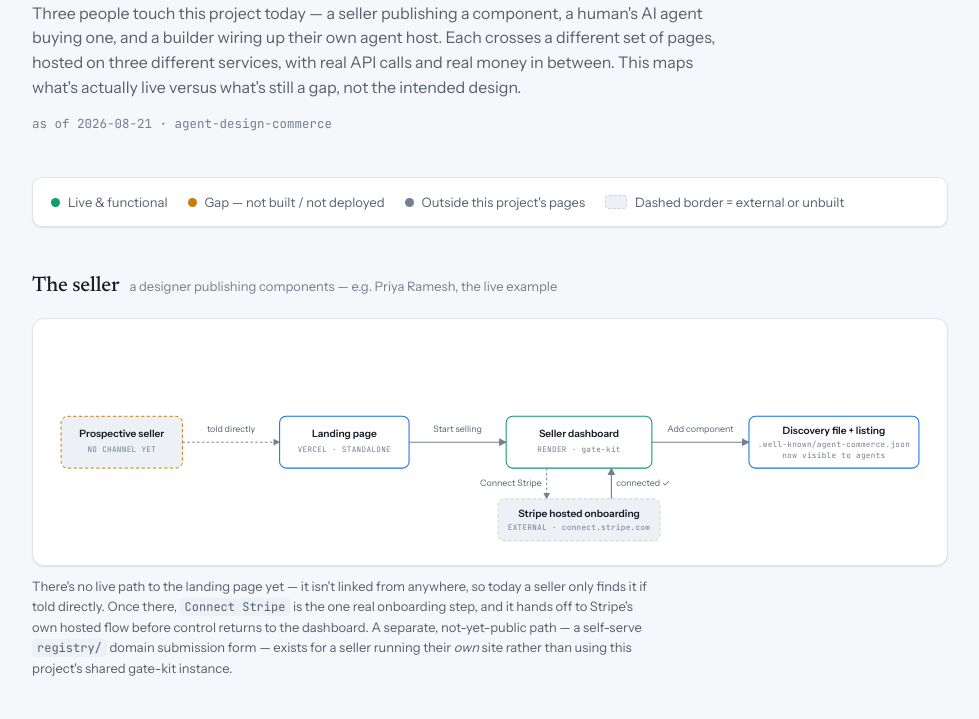
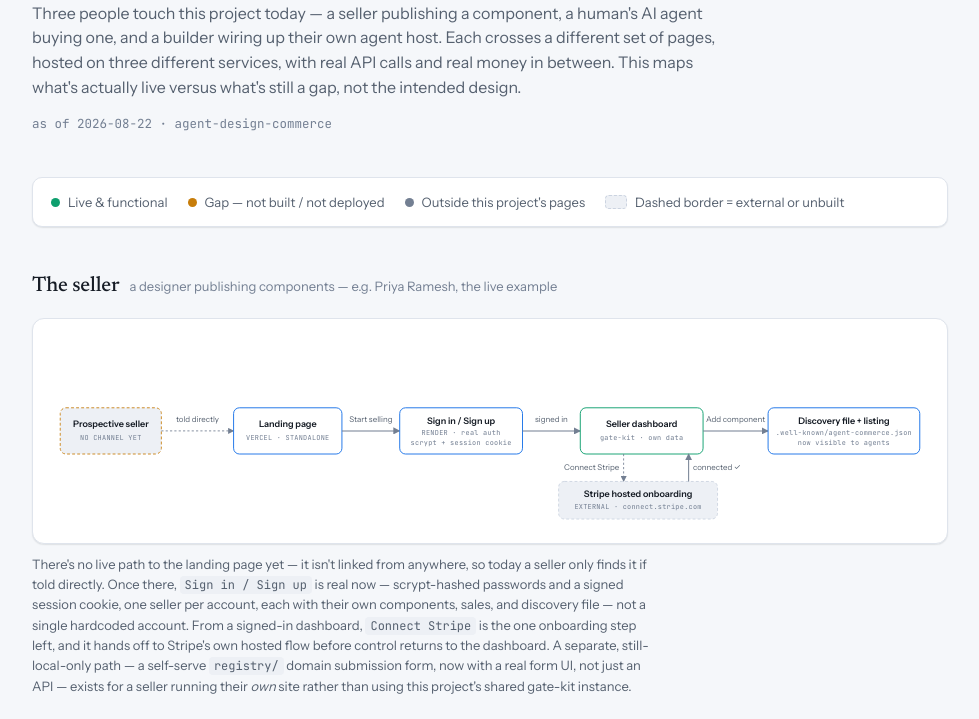
Before and after one commit to donaldrichard19-LVD/agent-design-commerce, a plain HTML site: page docs/user-journey-map.html in a window 1280 px wide. Shown: the part 143-862 px from the top of the page, without its empty margins (150-1129 px from the left). Drawn offline with Linux system fonts and the light colour scheme.

Commit message:
Update journey map to reflect shipped multi-tenant auth
Seller lane now shows the real sign-in/sign-up step (scrypt +
session cookie) between the landing page and the per-seller
dashboard, replacing the old single-hardcoded-account flow. Gaps
callout updated: auth gap removed (it's built, just only exercised
by one migrated seller so far); registry submission form now has a
real UI but its declared Render service still isn't actually
deployed (confirmed via x-render-routing: no-server). Also drops
"Stack" from the doc's own title/eyebrow to match the current brand.

```diff
--- a/docs/user-journey-map.html
+++ b/docs/user-journey-map.html
@@ -1,4 +1,4 @@
-<title>Open Commerce Stack Journey Map</title>
+<title>Open Commerce Journey Map</title>
 <style>
   :root {
     --surface-page: #F5F7FA;
@@ -157,7 +157,7 @@
 <div class="page">
 
   <div class="doc-header">
-    <div class="eyebrow">Open Commerce Stack — internal reference</div>
+    <div class="eyebrow">Open Commerce — internal reference</div>
     <h1>Who lands where, and what happens next</h1>
     <p class="doc-sub">
       Three people touch this project today — a seller publishing a component, a human's AI agent buying one,
@@ -165,7 +165,7 @@
       different services, with real API calls and real money in between. This maps what's actually live versus
       what's still a gap, not the intended design.
     </p>
-    <div class="doc-meta">as of 2026-08-21 · agent-design-commerce</div>
+    <div class="doc-meta">as of 2026-08-22 · agent-design-commerce</div>
   </div>
 
   <div class="legend" role="group" aria-label="Diagram legend">
@@ -183,7 +183,7 @@
     </div>
     <figure>
       <div class="diagram-frame">
-        <svg viewBox="0 0 1080 260" role="img" aria-label="Seller journey: a prospective seller has no live channel to discover the landing page today; from the landing page they click through to the seller dashboard on Render, where connecting Stripe branches out to Stripe's own hosted onboarding before returning, and adding a component publishes a live discovery file.">
+        <svg viewBox="0 0 1210 260" role="img" aria-label="Seller journey: a prospective seller has no live channel to discover the landing page today; from the landing page they click through to a real sign-in/sign-up screen on Render, then reach a per-seller dashboard, where connecting Stripe branches out to Stripe's own hosted onboarding before returning, and adding a component publishes a live discovery file.">
           <defs>
             <marker id="arrow1" viewBox="0 0 10 10" refX="9" refY="5" markerWidth="7" markerHeight="7" orient="auto-start-reverse">
               <path d="M0,0 L10,5 L0,10 z" fill="var(--text-tertiary)"></path>
@@ -191,51 +191,63 @@
           </defs>
 
           <!-- Box A: prospective seller -->
-          <rect x="10" y="98" width="150" height="64" rx="8" class="box-gap"></rect>
-          <text x="85" y="124" text-anchor="middle" class="box-title">Prospective seller</text>
-          <text x="85" y="142" text-anchor="middle" class="box-sub">NO CHANNEL YET</text>
+          <rect x="10" y="98" width="140" height="64" rx="8" class="box-gap"></rect>
+          <text x="80" y="124" text-anchor="middle" class="box-title">Prospective seller</text>
+          <text x="80" y="142" text-anchor="middle" class="box-sub">NO CHANNEL YET</text>
 
-          <line x1="160" y1="130" x2="280" y2="130" class="flow-arrow-dashed" marker-end="url(#arrow1)"></line>
-          <text x="220" y="118" text-anchor="middle" class="flow-label">told directly</text>
+          <line x1="150" y1="130" x2="250" y2="130" class="flow-arrow-dashed" marker-end="url(#arrow1)"></line>
+          <text x="200" y="118" text-anchor="middle" class="flow-label">told directly</text>
 
           <!-- Box B: landing page -->
-          <rect x="280" y="98" width="160" height="64" rx="8" class="box-live"></rect>
-          <text x="360" y="124" text-anchor="middle" class="box-title">Landing page</text>
-          <text x="360" y="142" text-anchor="middle" class="box-sub">VERCEL · STANDALONE</text>
+          <rect x="250" y="98" width="150" height="64" rx="8" class="box-live"></rect>
+          <text x="325" y="124" text-anchor="middle" class="box-title">Landing page</text>
+          <text x="325" y="142" text-anchor="middle" class="box-sub">VERCEL · STANDALONE</text>
 
-          <line x1="440" y1="130" x2="560" y2="130" class="flow-arrow" marker-end="url(#arrow1)"></line>
-          <text x="500" y="118" text-anchor="middle" class="flow-label">Start selling</text>
+          <line x1="400" y1="130" x2="480" y2="130" class="flow-arrow" marker-end="url(#arrow1)"></line>
+          <text x="440" y="118" text-anchor="middle" class="flow-label">Start selling</text>
 
-          <!-- Box C: seller dashboard -->
-          <rect x="560" y="98" width="180" height="64" rx="8" class="box-live-alt"></rect>
-          <text x="650" y="124" text-anchor="middle" class="box-title">Seller dashboard</text>
-          <text x="650" y="142" text-anchor="middle" class="box-sub">RENDER · gate-kit</text>
+          <!-- Box C: sign in / sign up (new — real multi-tenant auth) -->
+          <rect x="480" y="98" width="170" height="64" rx="8" class="box-live"></rect>
+          <text x="565" y="120" text-anchor="middle" class="box-title">Sign in / Sign up</text>
+          <text x="565" y="136" text-anchor="middle" class="box-sub">RENDER · real auth</text>
+          <text x="565" y="150" text-anchor="middle" class="box-sub">scrypt + session cookie</text>
+
+          <line x1="650" y1="130" x2="730" y2="130" class="flow-arrow" marker-end="url(#arrow1)"></line>
+          <text x="690" y="118" text-anchor="middle" class="flow-label">signed in</text>
+
+          <!-- Box D: seller dashboard -->
+          <rect x="730" y="98" width="170" height="64" rx="8" class="box-live-alt"></rect>
+          <text x="815" y="124" text-anchor="middle" class="box-title">Seller dashboard</text>
+          <text x="815" y="142" text-anchor="middle" class="box-sub">gate-kit · own data</text>
 
           <!-- branch down: Stripe -->
-          <line x1="610" y1="162" x2="610" y2="200" class="flow-arrow-dashed" marker-end="url(#arrow1)"></line>
-          <text x="604" y="184" text-anchor="end" class="flow-label">Connect Stripe</text>
-          <rect x="550" y="200" width="200" height="52" rx="8" class="box-external"></rect>
-          <text x="650" y="222" text-anchor="middle" class="box-title">Stripe hosted onboarding</text>
-          <text x="650" y="238" text-anchor="middle" class="box-sub">EXTERNAL · connect.stripe.com</text>
-          <line x1="690" y1="200" x2="690" y2="162" class="flow-arrow" marker-end="url(#arrow1)"></line>
-          <text x="696" y="184" class="flow-label">connected ✓</text>
+          <line x1="790" y1="162" x2="790" y2="200" class="flow-arrow-dashed" marker-end="url(#arrow1)"></line>
+          <text x="784" y="184" text-anchor="end" class="flow-label">Connect Stripe</text>
+          <rect x="700" y="200" width="220" height="52" rx="8" class="box-external"></rect>
+          <text x="810" y="222" text-anchor="middle" class="box-title">Stripe hosted onboarding</text>
+          <text x="810" y="238" text-anchor="middle" class="box-sub">EXTERNAL · connect.stripe.com</text>
+          <line x1="880" y1="200" x2="880" y2="162" class="flow-arrow" marker-end="url(#arrow1)"></line>
+          <text x="886" y="184" class="flow-label">connected ✓</text>
 
-          <line x1="740" y1="130" x2="860" y2="130" class="flow-arrow" marker-end="url(#arrow1)"></line>
-          <text x="800" y="118" text-anchor="middle" class="flow-label">Add component</text>
+          <line x1="900" y1="130" x2="990" y2="130" class="flow-arrow" marker-end="url(#arrow1)"></line>
+          <text x="945" y="118" text-anchor="middle" class="flow-label">Add component</text>
 
-          <!-- Box D: discovery file live -->
-          <rect x="860" y="98" width="210" height="64" rx="8" class="box-live"></rect>
-          <text x="965" y="120" text-anchor="middle" class="box-title">Discovery file + listing</text>
-          <text x="965" y="136" text-anchor="middle" class="box-sub">.well-known/agent-commerce.json</text>
-          <text x="965" y="150" text-anchor="middle" class="box-sub">now visible to agents</text>
+          <!-- Box E: discovery file live -->
+          <rect x="990" y="98" width="210" height="64" rx="8" class="box-live"></rect>
+          <text x="1095" y="120" text-anchor="middle" class="box-title">Discovery file + listing</text>
+          <text x="1095" y="136" text-anchor="middle" class="box-sub">.well-known/agent-commerce.json</text>
+          <text x="1095" y="150" text-anchor="middle" class="box-sub">now visible to agents</text>
         </svg>
       </div>
       <figcaption>
         There's no live path to the landing page yet — it isn't linked from anywhere, so today a seller only
-        finds it if told directly. Once there, <code>Connect Stripe</code> is the one real onboarding step, and
-        it hands off to Stripe's own hosted flow before control returns to the dashboard.
-        A separate, not-yet-public path — a self-serve <code>registry/</code> domain submission form — exists
-        for a seller running their <em>own</em> site rather than using this project's shared gate-kit instance.
+        finds it if told directly. Once there, <code>Sign in / Sign up</code> is real now — scrypt-hashed
+        passwords and a signed session cookie, one seller per account, each with their own components, sales,
+        and discovery file — not a single hardcoded account. From a signed-in dashboard, <code>Connect
+        Stripe</code> is the one onboarding step left, and it hands off to Stripe's own hosted flow before
+        control returns to the dashboard. A separate, still-local-only path — a self-serve
+        <code>registry/</code> domain submission form, now with a real form UI, not just an API — exists for a
+        seller running their <em>own</em> site rather than using this project's shared gate-kit instance.
       </figcaption>
     </figure>
   </div>
@@ -380,8 +392,8 @@
     <ul>
       <li><b>The landing page has no live inbound path.</b> It's fully built and deployed, but nothing else in the project links to it yet — every visit today has to be a direct link someone was handed.</li>
       <li><b>Human checkout doesn't exist.</b> A person who lands on a storefront listing page reads the same embed an agent would, but there's no "buy" button wired up for them — only agents can actually complete a purchase today.</li>
-      <li><b>The registry submission form isn't public.</b> It runs locally (<code>localhost:3002</code>) with a working SSRF guard and real schema validation, but nothing points a real seller at it yet.</li>
-      <li><b>The seller dashboard has no multi-tenant auth.</b> "Let's get you set up" is a real, live link — but it lands on Priya's already-configured account and sales data, not a blank signup, since there's no login system yet.</li>
+      <li><b>The registry submission form has a UI now, but still isn't public.</b> It runs locally (<code>localhost:3002</code>) with a real form, a working SSRF guard, and real schema validation — a Render service for it is declared in <code>render.yaml</code> but has never actually been deployed (confirmed live: <code>x-render-routing: no-server</code>), so nothing points a real seller at it yet.</li>
+      <li><b>Multi-tenant auth is live, but only exercised by one seller.</b> Signup, login, and per-seller data are real and working — but the only account that exists today is Priya's, migrated into the new system rather than created through the live signup form. The path is unverified end-to-end with a second, genuinely new seller.</li>
       <li><b>Two agent discovery paths exist independently.</b> The registry (MCP) and the open-web embed (schema.org JSON-LD) both work today and neither depends on the other — an agent doesn't need to know about the registry at all if it just reads a page.</li>
     </ul>
   </div>
```
